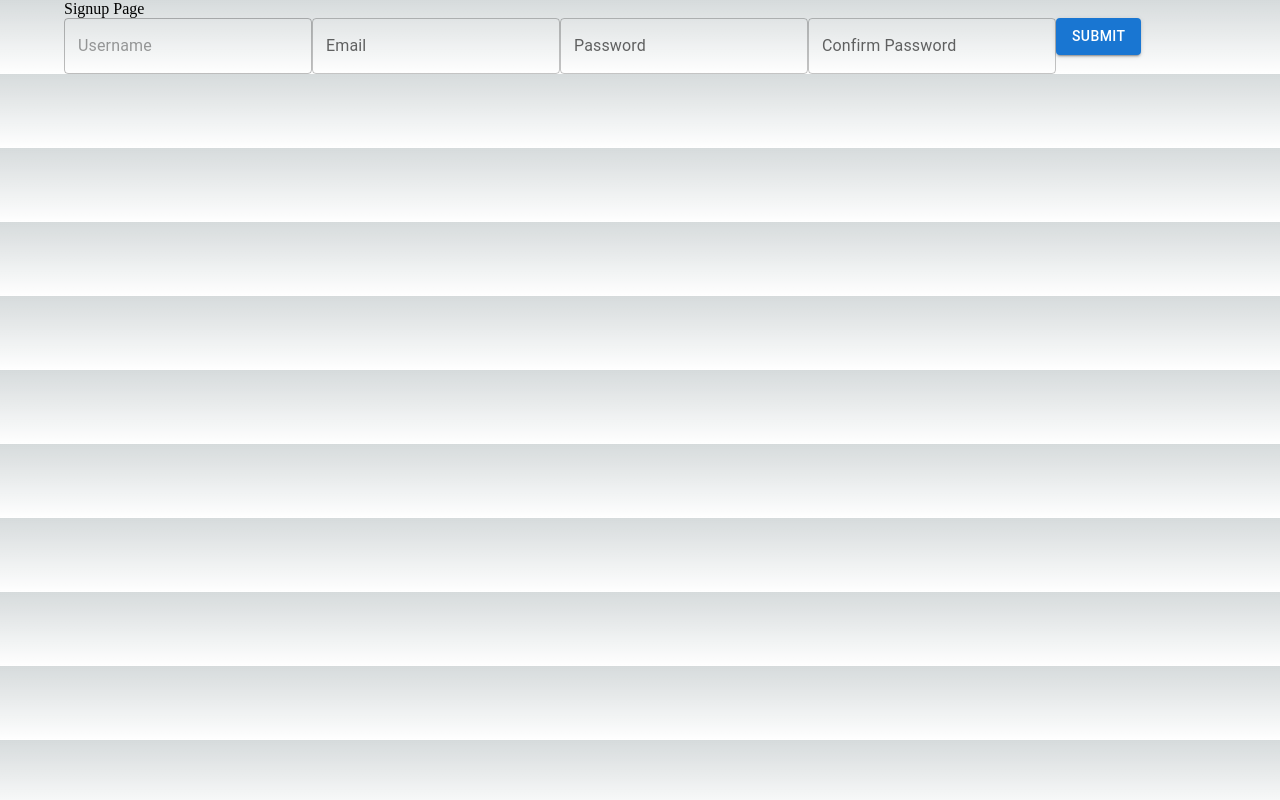
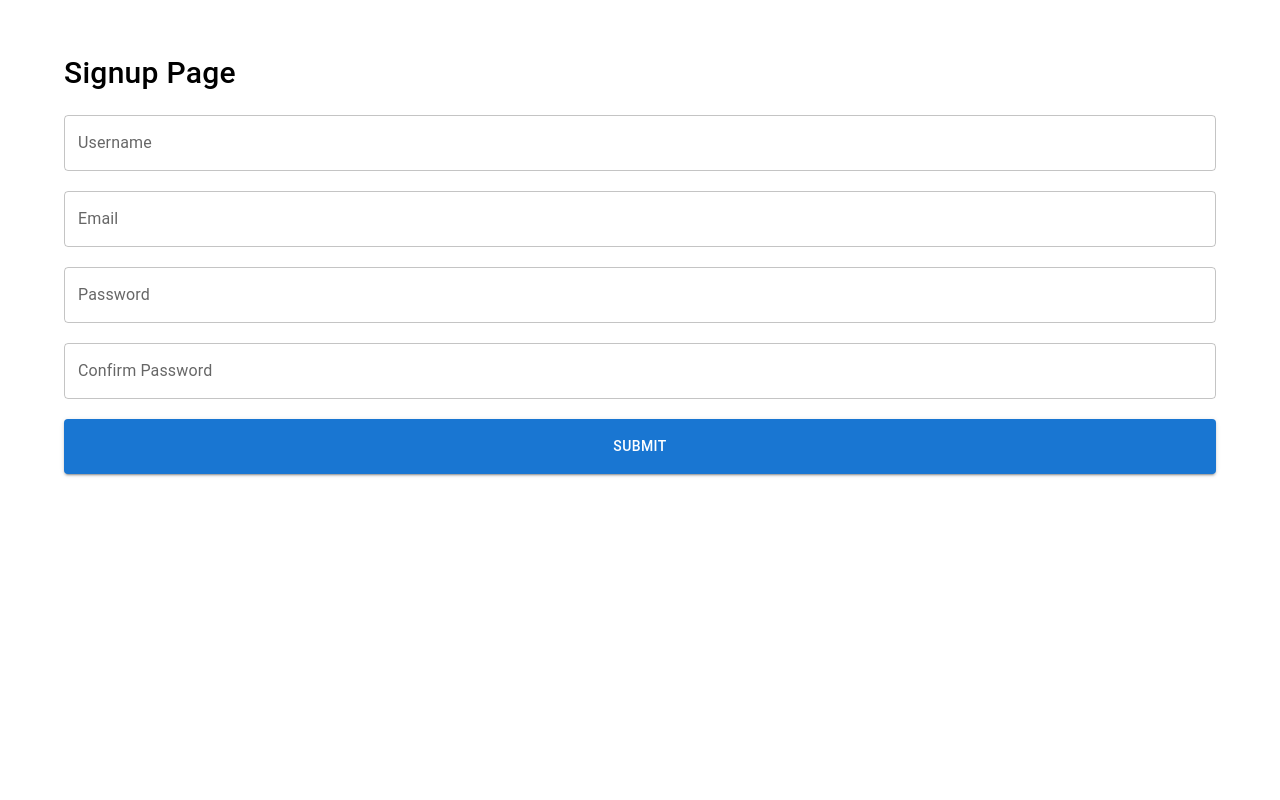
Before and after one commit to simone188535/event-planner-file-based, a Next.js app: page /signup in a window 1280 px wide. Built offline with nearby package versions, Linux system fonts and the light colour scheme.

Commit message:
signup and global form styles added

```diff
--- a/pages/signup/index.tsx
+++ b/pages/signup/index.tsx
@@ -1,16 +1,32 @@
-import { useForm, useController, Control, UseFormProps, UseControllerProps, FieldValues } from "react-hook-form";
+import {
+  useForm,
+  useController,
+  Control,
+  UseFormProps,
+  UseControllerProps,
+  FieldValues,
+} from "react-hook-form";
 import { yupResolver } from "@hookform/resolvers/yup";
-import * as yup from "yup"
+import * as yup from "yup";
 
-import { Container, Box, TextField, Button, TextFieldProps } from '@mui/material';
+import {
+  Container,
+  Box,
+  TextField,
+  Button,
+  TextFieldProps,
+  Typography,
+} from "@mui/material";
 
+import  {signupFormContainer } from "@/pages/signup/styles";
+import { formPageContainer, formPrimaryHead, formTextInput, formSubmit } from '@/styles/form/styles';
 
 type FormValues = {
   username: string;
   email: string;
   password: string;
   passwordConfirm: string;
-}
+};
 
 const schema = yup
   .object({
@@ -18,60 +34,86 @@ const schema = yup
     email: yup.string().email().required(),
     password: yup.string().min(5).max(25).required(),
     passwordConfirm: yup.string().min(5).max(25).required(),
-
   })
-    .required()
+  .required();
 
 type FormTextInputTypes<T extends FieldValues> = {
   // name: string;
   // control: Control<FormValues>;
-} & TextFieldProps & UseControllerProps<T>;
+} & TextFieldProps &
+  UseControllerProps<T>;
 
 // interface IFormTextInput extends TextFieldProps {
 //     name: string;
 //     control: Control<any>;
 // }
 
-
-function FormTextInput<T extends FieldValues>({ name, control, ...props }: FormTextInputTypes<T>) {
-    const {
-        field
-    } = useController({
+function FormTextInput<T extends FieldValues>({
+  name,
+  control,
+  ...props
+}: FormTextInputTypes<T>) {
+  const { field } = useController({
     name,
     control,
   });
 
   // return <TextField label={name} {...field} {...props} />
-    return <TextField {...field} {...props} />
-
+  return <TextField {...field} {...props} />;
 }
 export default function Signup() {
   const { handleSubmit, control } = useForm<FormValues>({
     resolver: yupResolver(schema),
     defaultValues: {
-            username: '',
-            email: '',
-            password: '',
-            passwordConfirm: ''
-        }
+      username: "",
+      email: "",
+      password: "",
+      passwordConfirm: "",
+    },
   });
-
 
   const onSubmit = (data: FormValues) => console.log(data);
 
-    return (<Container component="main">
-        Signup Page
+  return (
+    <Container component="main" sx={formPageContainer}>
+      <Typography component="h1" sx={formPrimaryHead}>Signup Page</Typography>
       <Box
         component="form"
-            onSubmit={
-                handleSubmit(onSubmit)
+        onSubmit={handleSubmit(onSubmit)}
+        sx={signupFormContainer}
+      >
+        <FormTextInput
+          name="username"
+          label="Username"
+          control={control}
+          variant="outlined"
+          sx={formTextInput}
+        />
+        <FormTextInput
+          name="email"
+          label="Email"
+          control={control}
+          variant="outlined"
+          sx={formTextInput}
+        />
+        <FormTextInput
+          name="password"
+          label="Password"
+          control={control}
+          variant="outlined"
+          sx={formTextInput}
+        />
+        <FormTextInput
+          name="passwordConfirm"
+          label="Confirm Password"
+          control={control}
+          variant="outlined"
+          sx={formTextInput}
+        />
+        <Button variant="contained" type="submit" sx={formSubmit}>
+          Submit
+        </Button>
+      </Box>
+    </Container>
+  );
 }
-        >
-            <FormTextInput name="username" label='Username' rules={{ required: true }}  control={control}  variant='outlined' sx={{}} disabled />
-            <FormTextInput name="email" label="Email" control={control}  variant='outlined' />
-            <FormTextInput name="password" label="Password" control={control}  variant='outlined' />
-            <FormTextInput name="passwordConfirm" label="Confirm Password" control={control}  variant='outlined' />
-            <Button variant="contained" type="submit">Submit</Button>
-        </Box>
-    </Container>)
-}
--- /dev/null
+++ b/pages/signup/styles.ts
@@ -0,0 +1,7 @@
+const signupFormContainer = {
+    display: 'flex',
+    flexDirection: 'column',
+}
+
+
+export { signupFormContainer }
--- /dev/null
+++ b/styles/form/styles.ts
@@ -0,0 +1,20 @@
+const formPageContainer = {
+    mt: '50px'
+}
+
+const formPrimaryHead = {
+    fontSize: '30px',
+    fontWeight: 500,
+    mb: '20px'
+}
+
+const formTextInput = {
+    mb: '20px'
+}
+
+const formSubmit = {
+    minHeight: '55px'
+}
+
+
+export { formPageContainer, formPrimaryHead, formTextInput, formSubmit }
--- a/styles/globals.css
+++ b/styles/globals.css
@@ -1,4 +1,4 @@
-:root {
+/* :root {
   --max-width: 1100px;
   --border-radius: 12px;
   --font-mono: ui-monospace, Menlo, Monaco, "Cascadia Mono", "Segoe UI Mono",
@@ -104,4 +104,4 @@ a {
   html {
     color-scheme: dark;
   }
-}
+} */
```
Also changed, not shown: pages/signup/signup.module.css (deleted). Lines whose indentation alone changed are shown as unchanged.
